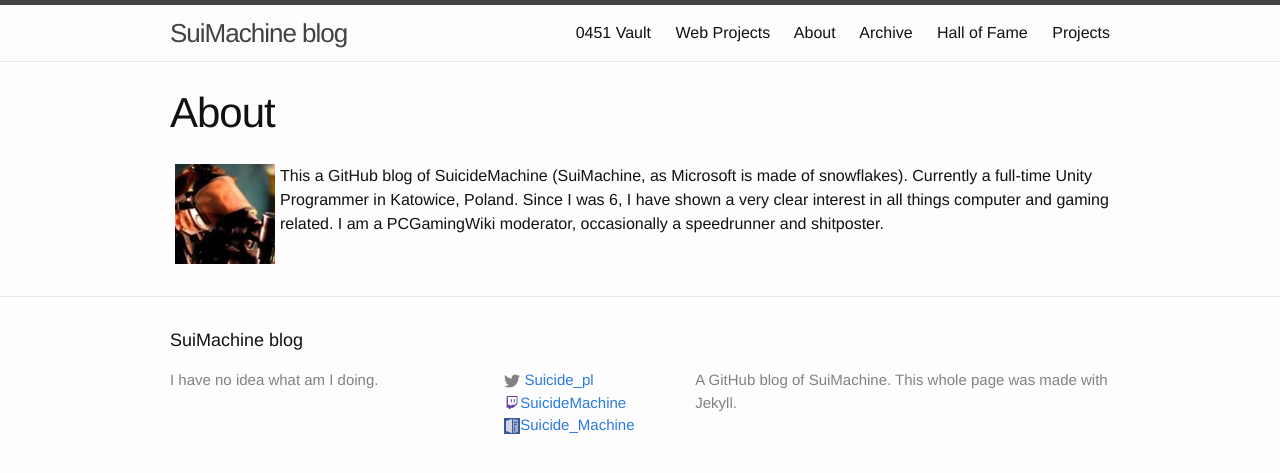
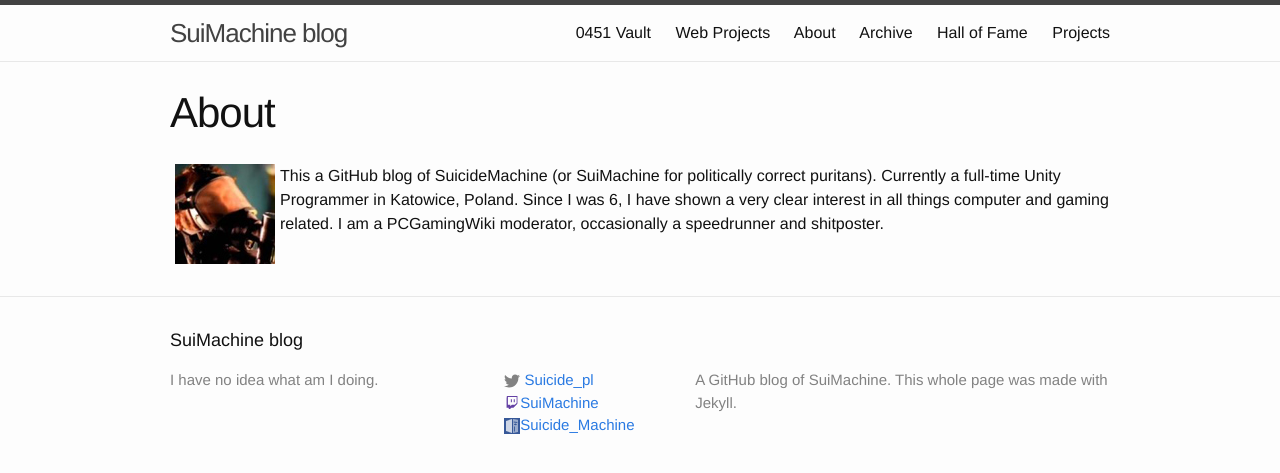
Before and after one commit to SuiMachine/SuiMachine.github.io, a Jekyll site: the page built from about.md, in a window 1280 px wide. Shown: the top 473 px of the page. Built offline with Jekyll 4.4.1, drawn with Linux system fonts in a browser that asks for light colours.

Commit message:
Update Twitch and all

```diff
--- a/_config.yml
+++ b/_config.yml
@@ -9,7 +9,7 @@ description: > # this means to ignore newlines until "baseurl:"
 baseurl: "" # the subpath of your site, e.g. /blog
 url: "https://suimachine.github.io" # the base hostname & protocol for your site
 twitter_username: Suicide_pl
-twitch_username:  SuicideMachine
+twitch_username:  SuiMachine
 pcgw_username:  Suicide_Machine
 
 # Build settings
--- a/about.md
+++ b/about.md
@@ -5,5 +5,5 @@ menu: main
 permalink: /about/
 ---
 
-<img align="left" src="/images/avatar.jpg" hspace="5px"> This a GitHub blog of SuicideMachine (SuiMachine, as Microsoft is made of snowflakes). Currently a full-time Unity Programmer in Katowice, Poland. Since I was 6, I have shown a very clear interest in all things computer and gaming related.
+<img align="left" src="/images/avatar.jpg" hspace="5px"> This a GitHub blog of SuicideMachine (or SuiMachine for politically correct puritans). Currently a full-time Unity Programmer in Katowice, Poland. Since I was 6, I have shown a very clear interest in all things computer and gaming related.
 I am a PCGamingWiki moderator, occasionally a speedrunner and shitposter.
```
